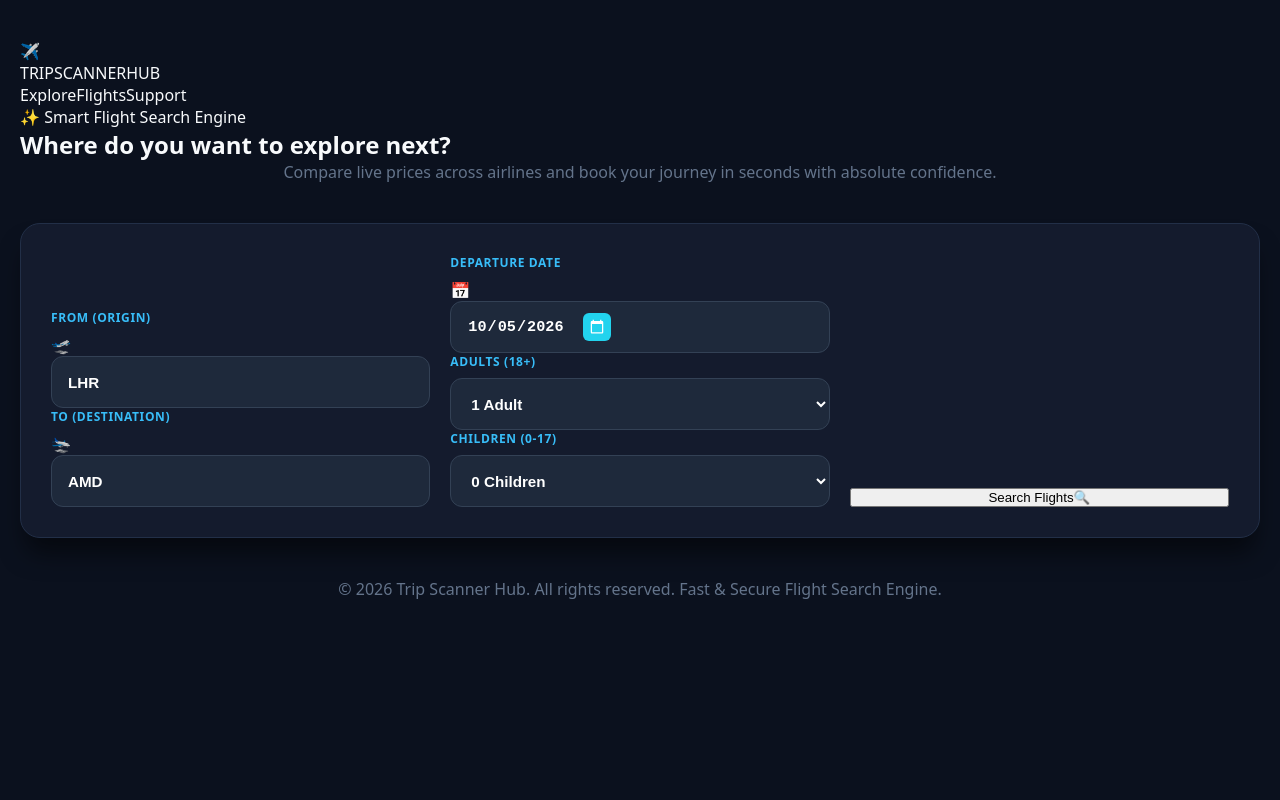
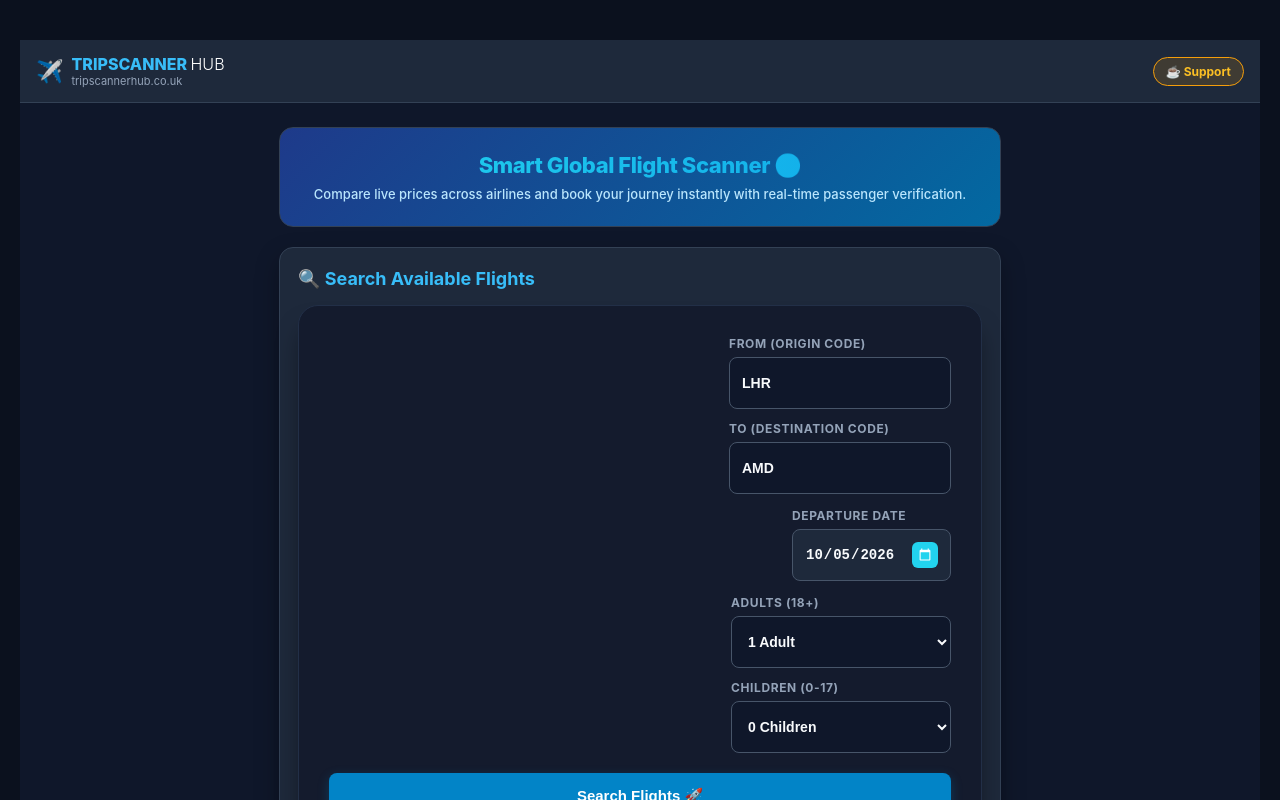
Before and after one commit to Milanbamaniya5/perfect-motion-flights, a Next.js app: page / in a window 1280 px wide. Shown: the top 800 px of the page. Built offline with nearby package versions, Linux system fonts and the light colour scheme.

Commit message:
Update page.js

```diff
--- a/app/page.js
+++ b/app/page.js
@@ -1,9 +1,10 @@
 'use client';
 
-import { useState } from 'react';
+import React, { useState } from 'react';
 import { useRouter } from 'next/navigation';
 
 export default function Home() {
+  const router = useRouter();
   const today = new Date().toISOString().split('T')[0];
 
   const [origin, setOrigin] = useState('LHR');
@@ -12,7 +13,6 @@ export default function Home() {
   const [adults, setAdults] = useState(1);
   const [childrenAges, setChildrenAges] = useState([]);
   const [error, setError] = useState('');
-  const router = useRouter();
 
   const handleChildCountChange = (count) => {
     const num = parseInt(count) || 0;
@@ -21,7 +21,7 @@ export default function Home() {
       return;
     }
     setError('');
-    const newAges = Array(num).fill(5);
+    const newAges = Array(num).fill(5); // Default age 5
     setChildrenAges(newAges);
   };
 
@@ -64,153 +64,272 @@ export default function Home() {
 
     const childParams = childrenAges.map(age => `childAge=${age}`).join('&');
     const queryString = childParams ? `&${childParams}` : '';
-    router.push(`/search?origin=${origin}&destination=${destination}&departureDate=${departureDate}&adults=${adults}${queryString}`);
+    router.push(`/search?origin=${origin.toUpperCase()}&destination=${destination.toUpperCase()}&departureDate=${departureDate}&adults=${adults}${queryString}`);
   };
 
   return (
-    <div className="min-h-screen bg-slate-900 text-slate-100 flex flex-col font-sans selection:bg-blue-500 selection:text-white">
-
-      {/* Top Navbar Header */}
-      <header className="w-full border-b border-slate-800 bg-slate-950/60 backdrop-blur-md sticky top-0 z-50">
-        <div className="max-w-7xl mx-auto px-6 h-20 flex items-center justify-between">
-          <div className="flex items-center space-x-3 cursor-pointer" onClick={() => window.location.href='/'}>
-            <div className="bg-gradient-to-tr from-blue-600 to-cyan-400 p-2.5 rounded-xl shadow-lg shadow-blue-500/20 text-white text-xl">
-              ✈️
+    <div style={{
+      minHeight: '100vh',
+      width: '100%',
+      maxWidth: '100vw',
+      overflowX: 'hidden',
+      backgroundColor: '#0f172a',
+      color: '#f8fafc',
+      fontFamily: 'Inter, system-ui, -apple-system, sans-serif',
+      boxSizing: 'border-box',
+      display: 'flex',
+      flexDirection: 'column',
+      justifyContent: 'space-between',
+      margin: 0,
+      padding: 0
+    }}>
+      {/* Top Header */}
+      <header style={{
+        backgroundColor: '#1e293b',
+        borderBottom: '1px solid #334155',
+        padding: '14px 16px',
+        display: 'flex',
+        alignItems: 'center',
+        justifyContent: 'space-between',
+        width: '100%',
+        boxSizing: 'border-box'
+      }}>
+        <div style={{ display: 'flex', alignItems: 'center', gap: '8px', cursor: 'pointer' }} onClick={() => router.push('/')}>
+          <span style={{ fontSize: '22px' }}>✈️</span>
+          <div>
+            <div style={{ fontWeight: '800', fontSize: '16px', color: '#38bdf8' }}>
+              TRIPSCANNER <span style={{ color: '#ffffff', fontWeight: '300' }}>HUB</span>
             </div>
-            <div>
-              <span className="text-xl font-black tracking-wider text-white">TRIPSCANNER</span>
-              <span className="text-xl font-light text-blue-400 ml-1">HUB</span>
+            <div style={{ fontSize: '11px', color: '#94a3b8' }}>tripscannerhub.co.uk</div>
           </div>
         </div>
-          <div className="hidden sm:flex items-center space-x-6 text-sm font-medium text-slate-300">
-            <span className="hover:text-blue-400 transition cursor-pointer">Explore</span>
-            <span className="hover:text-blue-400 transition cursor-pointer">Flights</span>
-            <span className="hover:text-blue-400 transition cursor-pointer">Support</span>
-          </div>
+
+        <div style={{ display: 'flex', alignItems: 'center', gap: '10px' }}>
+          <a
+            href="https://revolut.me/a_bariya30"
+            target="_blank"
+            rel="noreferrer"
+            style={{
+              backgroundColor: 'rgba(245, 158, 11, 0.15)',
+              color: '#fbbf24',
+              border: '1px solid #f59e0b',
+              padding: '6px 12px',
+              borderRadius: '20px',
+              fontSize: '12px',
+              fontWeight: '700',
+              textDecoration: 'none',
+              display: 'flex',
+              alignItems: 'center',
+              gap: '4px'
+            }}
+          >
+            ☕ Support
+          </a>
         </div>
       </header>
 
-      {/* Hero Banner Section */}
-      <section className="relative overflow-hidden py-16 px-4 sm:px-6 flex-grow flex flex-col items-center justify-center">
-        <div className="absolute top-1/4 left-1/2 -translate-x-1/2 -translate-y-1/2 w-96 h-96 bg-blue-600/20 rounded-full blur-3xl pointer-events-none"></div>
-        <div className="absolute top-1/3 left-1/4 w-72 h-72 bg-indigo-600/15 rounded-full blur-3xl pointer-events-none"></div>
+      {/* Main Content Container */}
+      <main style={{ maxWidth: '750px', width: '100%', margin: '0 auto', padding: '24px 14px', boxSizing: 'border-box', flex: 1 }}>
 
-        <div className="text-center max-w-3xl mx-auto mb-10 z-10">
-          <div className="inline-flex items-center space-x-2 bg-blue-500/10 border border-blue-500/30 px-4 py-1.5 rounded-full text-blue-400 text-xs font-semibold uppercase tracking-wider mb-4">
-            <span>✨ Smart Flight Search Engine</span>
-          </div>
-          <h2 className="text-4xl sm:text-6xl font-black tracking-tight text-white mb-4 leading-tight">
-            Where do you want to <span className="text-transparent bg-clip-text bg-gradient-to-r from-blue-400 via-indigo-300 to-cyan-400">explore next?</span>
-          </h2>
-          <p className="text-slate-400 text-base sm:text-lg max-w-xl mx-auto font-normal">
-            Compare live prices across airlines and book your journey in seconds with absolute confidence.
+        {/* Hero Banner */}
+        <div style={{
+          background: 'linear-gradient(135deg, #1e3a8a, #0369a1)',
+          padding: '24px 18px',
+          borderRadius: '14px',
+          marginBottom: '20px',
+          textAlign: 'center',
+          border: '1px solid #334155'
+        }}>
+          <h1 style={{ fontSize: '22px', fontWeight: '800', margin: '0 0 8px 0', color: '#ffffff' }}>
+            Smart Global Flight Scanner 🌍
+          </h1>
+          <p style={{ color: '#bae6fd', fontSize: '13px', margin: '0' }}>
+            Compare live prices across airlines and book your journey instantly with real-time passenger verification.
           </p>
         </div>
 
-        {/* Main Floating Search Box Widget */}
-        <div className="w-full max-w-4xl bg-slate-900/90 backdrop-blur-xl border border-slate-700/80 rounded-3xl shadow-2xl p-6 sm:p-8 z-10">
+        {/* Search Widget Box */}
+        <div style={{
+          backgroundColor: '#1e293b',
+          borderRadius: '14px',
+          padding: '20px 18px',
+          border: '1px solid #334155',
+          boxShadow: '0 10px 25px rgba(0,0,0,0.3)'
+        }}>
+          <h2 style={{ fontSize: '18px', fontWeight: '700', color: '#38bdf8', marginBottom: '16px', marginTop: 0 }}>
+            🔍 Search Available Flights
+          </h2>
 
           {error && (
-            <div className="bg-red-500/10 border border-red-500/30 text-red-400 p-4 rounded-2xl mb-6 text-sm font-medium flex items-center space-x-3">
-              <span>⚠️</span>
-              <span>{error}</span>
+            <div style={{
+              backgroundColor: 'rgba(239, 68, 68, 0.15)',
+              border: '1px solid #ef4444',
+              color: '#f87171',
+              padding: '12px',
+              borderRadius: '8px',
+              marginBottom: '16px',
+              fontSize: '13px',
+              fontWeight: '700'
+            }}>
+              ⚠️ {error}
             </div>
           )}
 
-          <form onSubmit={handleSearch} className="space-y-6">
-
-            <div className="grid grid-cols-1 sm:grid-cols-2 gap-4">
-              <div className="space-y-1.5">
-                <label className="text-xs font-semibold uppercase tracking-wider text-slate-400 flex items-center space-x-1">
-                  <span>From (Origin)</span>
+          <form onSubmit={handleSearch} style={{ display: 'flex', flexDirection: 'column', gap: '14px' }}>
+            <div style={{ display: 'grid', gridTemplateColumns: 'repeat(auto-fit, minmax(220px, 1fr))', gap: '12px' }}>
+              <div>
+                <label style={{ display: 'block', fontSize: '12px', fontWeight: '700', color: '#94a3b8', marginBottom: '6px' }}>
+                  From (Origin Code)
                 </label>
-                <div className="relative">
-                  <span className="absolute inset-y-0 left-0 pl-4 flex items-center text-slate-400 text-lg">🛫</span>
                 <input
                   type="text"
                   value={origin}
                   onChange={(e) => setOrigin(e.target.value.toUpperCase())}
-                    className="w-full pl-12 pr-4 py-4 bg-slate-950/80 border border-slate-700 rounded-2xl uppercase font-bold text-white tracking-wide focus:border-blue-500 focus:ring-2 focus:ring-blue-500/20 focus:outline-none transition"
+                  style={{
+                    width: '100%',
+                    padding: '10px 12px',
+                    borderRadius: '8px',
+                    border: '1px solid #475569',
+                    backgroundColor: '#0f172a',
+                    color: '#f8fafc',
+                    fontSize: '14px',
+                    textTransform: 'uppercase',
+                    boxSizing: 'border-box',
+                    fontWeight: '700'
+                  }}
                   placeholder="e.g. LHR"
+                  required
+                />
+              </div>
+              <div>
+                <label style={{ display: 'block', fontSize: '12px', fontWeight: '700', color: '#94a3b8', marginBottom: '6px' }}>
+                  To (Destination Code)
+                </label>
+                <input
+                  type="text"
+                  value={destination}
+                  onChange={(e) => setDestination(e.target.value.toUpperCase())}
+                  style={{
+                    width: '100%',
+                    padding: '10px 12px',
+                    borderRadius: '8px',
+                    border: '1px solid #475569',
+                    backgroundColor: '#0f172a',
+                    color: '#f8fafc',
+                    fontSize: '14px',
+                    textTransform: 'uppercase',
+                    boxSizing: 'border-box',
+                    fontWeight: '700'
+                  }}
+                  placeholder="e.g. AMD"
                   required
                 />
               </div>
             </div>
 
-              <div className="space-y-1.5">
-                <label className="text-xs font-semibold uppercase tracking-wider text-slate-400 flex items-center space-x-1">
-                  <span>To (Destination)</span>
+            <div>
+              <label style={{ display: 'block', fontSize: '12px', fontWeight: '700', color: '#94a3b8', marginBottom: '6px' }}>
+                Departure Date
               </label>
-                <div className="relative">
-                  <span className="absolute inset-y-0 left-0 pl-4 flex items-center text-slate-400 text-lg">🛬</span>
-                  <input
-                    type="text"
-                    value={destination}
-                    onChange={(e) => setDestination(e.target.value.toUpperCase())}
-                    className="w-full pl-12 pr-4 py-4 bg-slate-950/80 border border-slate-700 rounded-2xl uppercase font-bold text-white tracking-wide focus:border-blue-500 focus:ring-2 focus:ring-blue-500/20 focus:outline-none transition"
-                    placeholder="e.g. AMD"
-                    required
-                  />
-                </div>
-              </div>
-            </div>
-
-            <div className="grid grid-cols-1 sm:grid-cols-3 gap-4">
-
-              <div className="space-y-1.5">
-                <label className="text-xs font-semibold uppercase tracking-wider text-slate-400">Departure Date</label>
-                <div className="relative">
-                  <span className="absolute inset-y-0 left-0 pl-4 flex items-center text-slate-400">📅</span>
               <input
                 type="date"
                 min={today}
                 value={departureDate}
                 onChange={(e) => setDepartureDate(e.target.value)}
-                    className="w-full pl-12 pr-4 py-4 bg-slate-950/80 border border-slate-700 rounded-2xl font-semibold text-white focus:border-blue-500 focus:ring-2 focus:ring-blue-500/20 focus:outline-none transition cursor-pointer"
+                style={{
+                  width: '100%',
+                  padding: '10px 12px',
+                  borderRadius: '8px',
+                  border: '1px solid #475569',
+                  backgroundColor: '#0f172a',
+                  color: '#f8fafc',
+                  fontSize: '14px',
+                  cursor: 'pointer',
+                  boxSizing: 'border-box',
+                  fontWeight: '700'
+                }}
                 required
               />
             </div>
-              </div>
 
-              <div className="space-y-1.5">
-                <label className="text-xs font-semibold uppercase tracking-wider text-slate-400">Adults (18+)</label>
+            <div style={{ display: 'grid', gridTemplateColumns: 'repeat(auto-fit, minmax(220px, 1fr))', gap: '12px' }}>
+              <div>
+                <label style={{ display: 'block', fontSize: '12px', fontWeight: '700', color: '#94a3b8', marginBottom: '6px' }}>
+                  Adults (18+)
+                </label>
                 <select
                   value={adults}
                   onChange={(e) => handleAdultChange(e.target.value)}
-                  className="w-full px-4 py-4 bg-slate-950/80 border border-slate-700 rounded-2xl font-semibold text-white focus:border-blue-500 focus:ring-2 focus:ring-blue-500/20 focus:outline-none transition cursor-pointer"
+                  style={{
+                    width: '100%',
+                    padding: '10px 12px',
+                    borderRadius: '8px',
+                    border: '1px solid #475569',
+                    backgroundColor: '#0f172a',
+                    color: '#f8fafc',
+                    fontSize: '14px',
+                    boxSizing: 'border-box',
+                    fontWeight: '700'
+                  }}
                 >
                   {Array.from({ length: 9 }, (_, i) => i + 1).map(num => (
-                    <option key={num} value={num} className="bg-slate-900 text-white">{num} Adult{num > 1 ? 's' : ''}</option>
+                    <option key={num} value={num}>{num} Adult{num > 1 ? 's' : ''}</option>
                   ))}
                 </select>
               </div>
 
-              <div className="space-y-1.5">
-                <label className="text-xs font-semibold uppercase tracking-wider text-slate-400">Children (0-17)</label>
+              <div>
+                <label style={{ display: 'block', fontSize: '12px', fontWeight: '700', color: '#94a3b8', marginBottom: '6px' }}>
+                  Children (0-17)
+                </label>
                 <select
                   value={childrenAges.length}
                   onChange={(e) => handleChildCountChange(e.target.value)}
-                  className="w-full px-4 py-4 bg-slate-950/80 border border-slate-700 rounded-2xl font-semibold text-white focus:border-blue-500 focus:ring-2 focus:ring-blue-500/20 focus:outline-none transition cursor-pointer"
+                  style={{
+                    width: '100%',
+                    padding: '10px 12px',
+                    borderRadius: '8px',
+                    border: '1px solid #475569',
+                    backgroundColor: '#0f172a',
+                    color: '#f8fafc',
+                    fontSize: '14px',
+                    boxSizing: 'border-box',
+                    fontWeight: '700'
+                  }}
                 >
                   {Array.from({ length: Math.max(0, 10 - adults) }, (_, i) => (
-                    <option key={i} value={i} className="bg-slate-900 text-white">{i} Child{i !== 1 ? 'ren' : ''}</option>
+                    <option key={i} value={i}>{i} Child{i !== 1 ? 'ren' : ''}</option>
                   ))}
                 </select>
               </div>
-
             </div>
 
             {childrenAges.length > 0 && (
-              <div className="p-5 bg-blue-950/40 border border-blue-500/30 rounded-2xl space-y-3">
-                <label className="block text-xs font-bold uppercase tracking-wider text-blue-400">Select Children Ages (0-17 years):</label>
-                <div className="grid grid-cols-1 sm:grid-cols-2 gap-3">
+              <div style={{
+                backgroundColor: '#0f172a',
+                padding: '14px',
+                borderRadius: '8px',
+                border: '1px solid #334155'
+              }}>
+                <label style={{ display: 'block', fontSize: '12px', fontWeight: '700', color: '#38bdf8', marginBottom: '10px' }}>
+                  Select Children Ages (0-17 years):
+                </label>
+                <div style={{ display: 'grid', gridTemplateColumns: 'repeat(auto-fit, minmax(180px, 1fr))', gap: '10px' }}>
                   {childrenAges.map((age, index) => (
-                    <div key={index} className="flex items-center justify-between bg-slate-900/90 p-3 rounded-xl border border-slate-700 shadow-sm">
-                      <span className="text-xs font-medium text-slate-300">Child {index + 1} Age:</span>
+                    <div key={index} style={{ display: 'flex', alignItems: 'center', justifyContent: 'space-between', backgroundColor: '#1e293b', padding: '8px 10px', borderRadius: '6px', border: '1px solid #475569' }}>
+                      <span style={{ fontSize: '12px', color: '#cbd5e1', fontWeight: '600' }}>Child {index + 1}:</span>
                       <select
                         value={age}
                         onChange={(e) => handleChildAgeChange(index, e.target.value)}
-                        className="px-3 py-1.5 bg-slate-950 border border-slate-700 rounded-lg font-semibold text-sm text-white focus:outline-none cursor-pointer"
+                        style={{
+                          padding: '4px 8px',
+                          border: '1px solid #475569',
+                          borderRadius: '4px',
+                          backgroundColor: '#0f172a',
+                          color: '#f8fafc',
+                          fontSize: '13px',
+                          fontWeight: '700'
+                        }}
                       >
                         {Array.from({ length: 18 }, (_, i) => (
                           <option key={i} value={i}>{i} yr{i !== 1 ? 's' : ''}</option>
@@ -224,22 +343,41 @@ export default function Home() {
 
             <button
               type="submit"
-              className="w-full bg-gradient-to-r from-blue-600 via-indigo-600 to-cyan-500 hover:from-blue-500 hover:to-cyan-400 text-white font-black py-4.5 rounded-2xl shadow-xl shadow-blue-600/30 hover:shadow-blue-600/50 transform hover:-translate-y-0.5 transition duration-200 text-lg flex items-center justify-center space-x-3 tracking-wide cursor-pointer"
+              style={{
+                width: '100%',
+                backgroundColor: '#0284c7',
+                color: '#fff',
+                border: 'none',
+                padding: '14px',
+                borderRadius: '8px',
+                fontWeight: '800',
+                fontSize: '15px',
+                cursor: 'pointer',
+                marginTop: '6px',
+                boxShadow: '0 4px 12px rgba(2, 132, 199, 0.3)'
+              }}
             >
-              <span>Search Flights</span>
-              <span className="text-xl">🔍</span>
+              Search Flights 🚀
             </button>
-
           </form>
         </div>
 
-      </section>
+      </main>
 
       {/* Footer */}
-      <footer className="w-full border-t border-slate-800 bg-slate-950 py-6 text-center text-xs text-slate-500">
-        <p>© {new Date().getFullYear()} Trip Scanner Hub. All rights reserved. Fast & Secure Flight Search Engine.</p>
+      <footer style={{
+        backgroundColor: '#0b1120',
+        borderTop: '1px solid #1e293b',
+        padding: '24px 16px',
+        textAlign: 'center',
+        marginTop: '32px'
+      }}>
+        <div style={{ maxWidth: '800px', margin: '0 auto', fontSize: '11px', color: '#64748b', lineHeight: '1.5' }}>
+          © {new Date().getFullYear()} tripscannerhub.co.uk. Real-time Flight Scanner & Booking Platform.
+          <br />
+          Powered by Duffel API & Next.js.
+        </div>
       </footer>
-
     </div>
   );
 }
```
Lines whose indentation alone changed are shown as unchanged.
